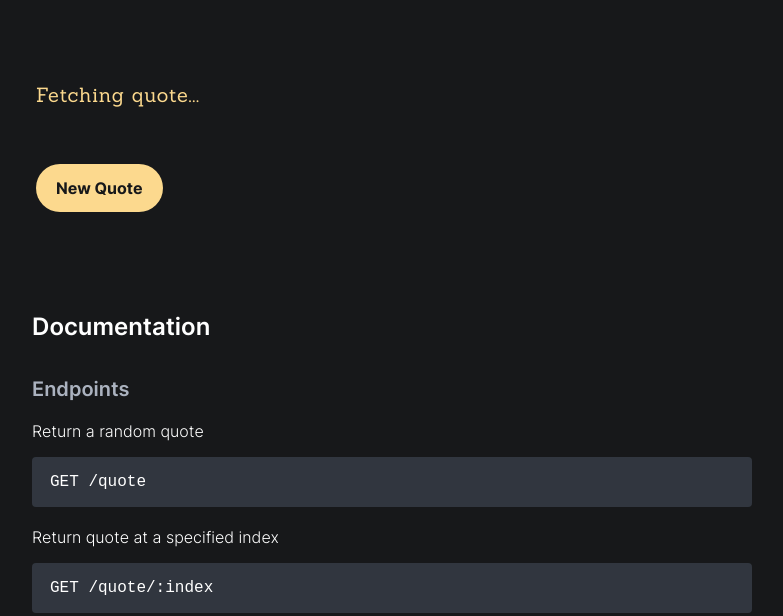
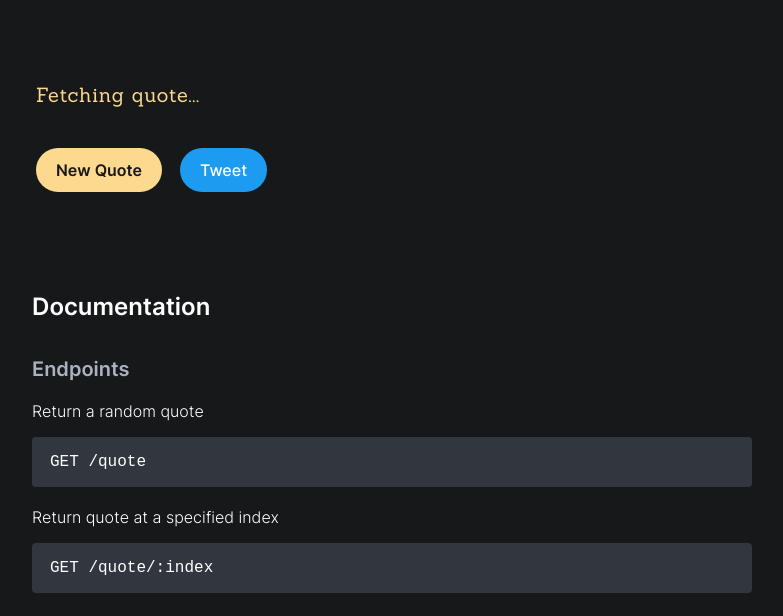
Before and after one commit to sethvm/kimiquotes, a website: page client/index.html in a window 1280 px wide. Shown: the part 115-731 px from the top of the page, without its empty margins (248-1031 px from the left). Drawn offline with Linux system fonts and the light colour scheme; no server answers.

Commit message:
style twitter button

```diff
--- a/client/index.html
+++ b/client/index.html
@@ -35,11 +35,20 @@
                         Fetching quote...
                     </span>
                 </p>
-                <button
-                id='quoteResetBtn'
-                aria-label='new quote'>
-                    New Quote
-                </button>
+                <div class='btnContainer'>
+                    <button
+                    id='quoteResetBtn'
+                    aria-label='new quote'>
+                        New Quote
+                    </button>
+                    <button
+                    id='tweetBtn'
+                    aria-label='tweet'>
+                        <a class="twitter-share-button"
+                        href="https://twitter.com/intent/tweet">
+                            Tweet
+                        </button>
+                </div>
             </div>
             <div class='docSection'>
                 <h2 class='heading'>Documentation</h2>
--- a/client/stylesheet/styles.scss
+++ b/client/stylesheet/styles.scss
@@ -5,6 +5,8 @@
 $subheading-font-color: #ABB2BF;
 $highlight-font-color: #FCD98E;
 $btn-hover-color: #F4E5B5;
+$tweet-btn-color: #1D9BF0;
+$tweet-btn-hover-color: #54B3F4;
 
 // fonts
 $body-font: 'Inter', sans-serif;
@@ -53,6 +55,11 @@
 @mixin font-weight-semibold {
     font-weight: 600;
     font-variation-settings: 'wght' 600;
+}
+
+@mixin font-weight-medium {
+    font-weight: 500;
+    font-variation-settings: 'wght' 500;
 }
 
 @mixin font-weight-normal {
@@ -144,24 +151,56 @@
     letter-spacing: 0.04em;
 }
 
-#quoteResetBtn {
+@mixin btn-styling {
     height: auto;
     width: auto;
-    margin-top: 40px;
-    padding: 14px 20px;
+    padding: 12px 20px;
     border-radius: 200px;
     border-style: none;
+    text-align: center;
+    cursor: pointer;
+    transition: background-color 0.4s ease;
+    font-family: $body-font;
+}
+
+#quoteResetBtn {
+    @include btn-styling;
+    @include font-size-small;
+    @include font-weight-semibold;
+    margin-right: 18px;
     background-color: $highlight-font-color;
-    text-align: center;
-    font-family: $body-font;
-    @include font-size-small;
-    @include font-weight-bold;
     color: $background-color;
-    cursor: pointer;
 
     &:hover {
         background-color: $btn-hover-color;
     }
+}
+
+#tweetBtn {
+    @include btn-styling;
+    @include font-size-small;
+    @include font-weight-medium;
+    background-color: $tweet-btn-color;
+    color: $heading-font-color;
+
+    &:hover {
+        background-color: $tweet-btn-hover-color;
+    }
+}
+
+.twitter-share-button {
+    color: inherit !important;
+    text-decoration: none;
+
+    &:hover {
+        text-decoration: none;
+    }
+}
+
+.btnContainer {
+    display: flex;
+    flex-direction: row;
+    margin-top: 40px;
 }
 
 .docSection {
```
Also changed, not shown: client/stylesheet/styles.css, 1 other file.
